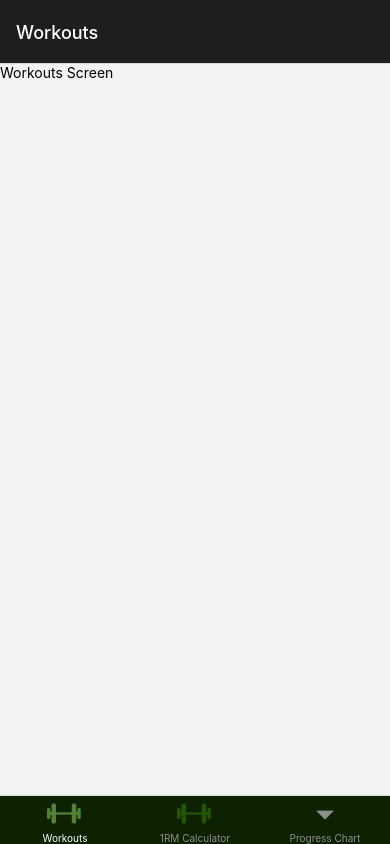
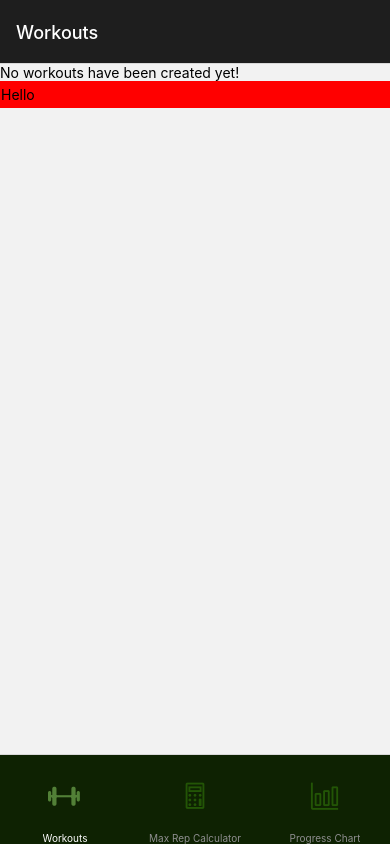
Before and after one commit to DonUggioni/strongfy-app, a React Native app: screen /Workouts in a window 390 px wide. Built offline with nearby package versions, Linux system fonts and the light colour scheme.

Commit message:
Started working on screens flow

```diff
--- a/App.js
+++ b/App.js
@@ -48,7 +48,11 @@ export default function App() {
           screenOptions={{
             headerStyle: { backgroundColor: GlobalStyles.colors.background },
             headerTintColor: 'white',
-            tabBarStyle: { backgroundColor: GlobalStyles.colors.primary700 },
+            tabBarStyle: {
+              backgroundColor: GlobalStyles.colors.primary700,
+              paddingTop: 5,
+              height: 90,
+            },
             tabBarActiveTintColor: 'white',
           }}
         >
@@ -61,7 +65,7 @@ export default function App() {
                 return (
                   <Ionicons
                     name='barbell-outline'
-                    size={36}
+                    size={34}
                     color={
                       focused
                         ? GlobalStyles.colors.primary400
@@ -76,12 +80,12 @@ export default function App() {
             name='RepMaxCalculator'
             component={RepMaxCalculator}
             options={{
-              title: '1RM Calculator',
+              title: 'Max Rep Calculator',
               tabBarIcon: ({ focused }) => {
                 return (
                   <Ionicons
-                    name='barbell-outline'
-                    size={36}
+                    name='calculator-outline'
+                    size={30}
                     color={
                       focused
                         ? GlobalStyles.colors.primary400
@@ -95,7 +99,22 @@ export default function App() {
           <Tab.Screen
             name='ProgressChart'
             component={ProgressChart}
-            options={{ title: 'Progress Chart' }}
+            options={{
+              title: 'Progress Chart',
+              tabBarIcon: ({ focused }) => {
+                return (
+                  <Ionicons
+                    name='bar-chart-outline'
+                    size={30}
+                    color={
+                      focused
+                        ? GlobalStyles.colors.primary400
+                        : GlobalStyles.colors.primary500
+                    }
+                  />
+                );
+              },
+            }}
           />
         </Tab.Navigator>
       </NavigationContainer>
--- a/components/AuthContent.jsx
+++ b/components/AuthContent.jsx
@@ -1,9 +1,9 @@
 import React from 'react';
 import { Image, StyleSheet, Text, View } from 'react-native';
 import { GlobalStyles } from '../constants/styles';
-import LoginButton from './UI/LoginButton';
+import LoginButton from './UI/buttons/LoginButton';
 import Title from './UI/Title';
-import FlatButton from './UI/FlatButton';
+import FlatButton from './UI/buttons/FlatButton';
 import { useNavigation } from '@react-navigation/native';
 
 function AuthContent({ isLogin }) {
--- /dev/null
+++ b/components/NoWorkouts.jsx
@@ -0,0 +1,14 @@
+import React from 'react';
+import { Text, View } from 'react-native';
+import Button from './UI/buttons/button';
+
+function NoWorkouts() {
+  return (
+    <View>
+      <Text>No workouts have been created yet!</Text>
+      <Button>Hello</Button>
+    </View>
+  );
+}
+
+export default NoWorkouts;
--- /dev/null
+++ b/components/UI/buttons/Button.jsx
@@ -0,0 +1,25 @@
+import React from 'react';
+import { Pressable, StyleSheet, Text } from 'react-native';
+
+function Button({ children }) {
+  return (
+    <Pressable style={styles.container}>
+      <Text>{children}</Text>
+    </Pressable>
+  );
+}
+
+export default Button;
+
+const styles = StyleSheet.create({
+  container: {
+    paddingVertical: 4,
+    backgroundColor: 'red',
+    borderWidth: 1,
+    borderColor: 'red',
+  },
+  text: {
+    color: 'white',
+    fontFamily: 'open-sans-regular',
+  },
+});
--- a/components/UI/LoginButton.jsx
+++ b/components/UI/buttons/LoginButton.jsx
@@ -1,7 +1,7 @@
 import React from 'react';
-import { Pressable, StyleSheet, Text, View } from 'react-native';
+import { Pressable, StyleSheet, Text } from 'react-native';
 import { Ionicons } from '@expo/vector-icons';
-import { GlobalStyles } from '../../constants/styles';
+import { GlobalStyles } from '../../../constants/styles';
 
 function LoginButton({ children, icon, onPress }) {
   return (
--- a/package.json
+++ b/package.json
@@ -16,7 +16,9 @@
     "expo-font": "~11.0.1",
     "expo-status-bar": "~1.4.2",
     "react": "18.1.0",
-    "react-native": "0.70.5"
+    "react-native": "0.70.5",
+    "react-native-svg": "^13.7.0",
+    "react-native-svg-transformer": "^1.0.0"
   },
   "devDependencies": {
     "@babel/core": "^7.12.9"
--- a/screens/WorkOutsScreen.jsx
+++ b/screens/WorkOutsScreen.jsx
@@ -1,8 +1,28 @@
-import React from 'react';
-import { Text } from 'react-native';
+import React, { useState } from 'react';
+import { Text, View } from 'react-native';
+import NoWorkouts from '../components/NoWorkouts';
+
+const data = [
+  {
+    title: 'workout 1',
+  },
+  {
+    title: 'workout 2',
+  },
+];
 
 function WorkOutsScreen() {
-  return <Text>Workouts Screen</Text>;
+  const [workouts, setWorkouts] = useState(false);
+
+  if (!workouts) {
+    return <NoWorkouts />;
+  }
+
+  return (
+    <View>
+      <Text>Workouts screen</Text>
+    </View>
+  );
 }
 
 export default WorkOutsScreen;
```
Also changed, not shown: components/UI/CustomTabIcon.jsx (deleted), components/UI/buttons/FlatButton.jsx (renamed from components/UI/FlatButton.jsx), 1 other file (tests, documents, lock files or other folders).
